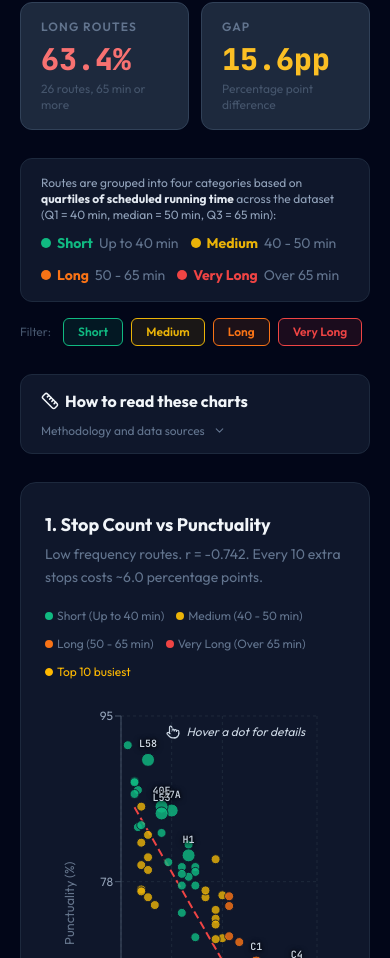
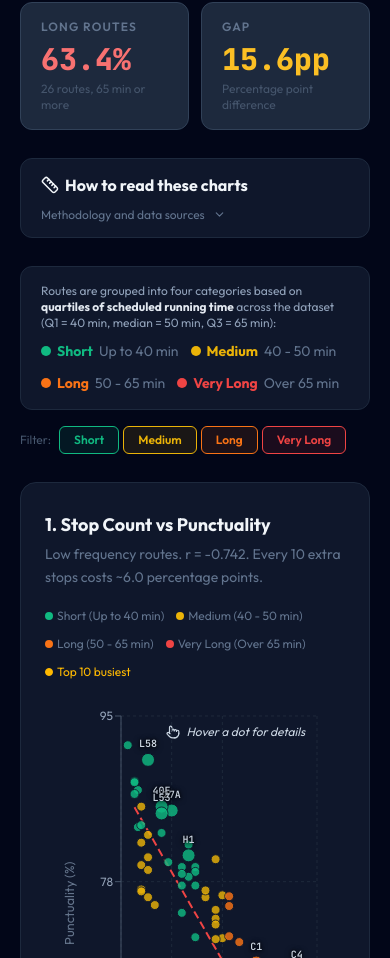
Before and after one commit to davidillichmann/dublin-bus-analysis, a React (Vite) app: page / in a window 390 px wide. Shown: the part 848-1806 px from the top of the page. Built offline with nearby package versions, Linux system fonts and the light colour scheme.

Commit message:
Integrate MethodNote above category filter and adjust spacing for responsiveness

```diff
--- a/src/components/App.tsx
+++ b/src/components/App.tsx
@@ -104,6 +104,8 @@ export default function App() {
           <StatCard label="Gap"              value={(shortRoutesAvgPunctuality - longRoutesAvgPunctuality).toFixed(1) + "pp"} sub="Percentage point difference"              color="#fbbf24" />
         </div>
 
+        <MethodNote />
+
         {/* Category filter */}
         <div className="bg-slate-900 rounded-xl py-4 px-5 border border-slate-800 mb-4">
           <div className="text-xs text-slate-400 mb-2.5">
@@ -119,7 +121,7 @@ export default function App() {
             ))}
           </div>
         </div>
-        <div className="flex flex-wrap gap-2 mb-7 items-center">
+        <div className="flex flex-wrap gap-1 md:gap-2 mb-7 items-center">
           <span className="text-xs text-slate-600 mr-1">Filter:</span>
           {CATEGORIES.map(category => {
             const active = activeCategories.has(category.name);
@@ -134,8 +136,6 @@ export default function App() {
             );
           })}
         </div>
-
-        <MethodNote />
 
         {/* Charts */}
         <Section
```
